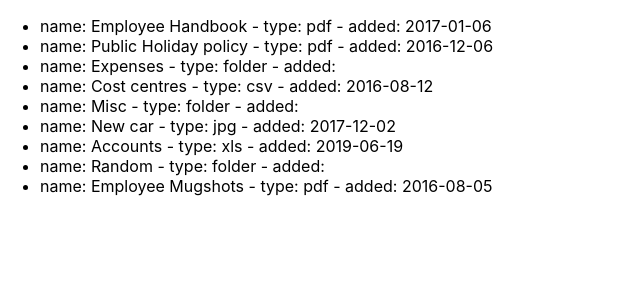
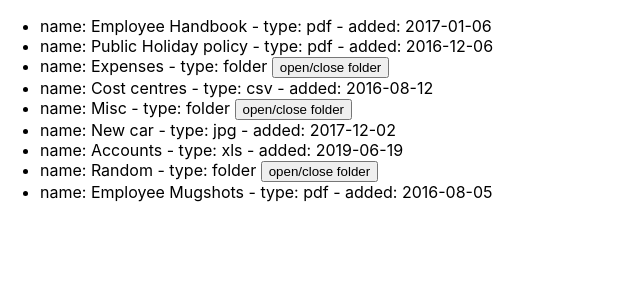
Before and after one commit to timothydowd/bright-hr-tech-test, a React (Create React App) app: page / in a window 1280 px wide. Shown: the top 300 px of the page, without its empty margins (0-640 px from the left). Built offline with nearby package versions, Linux system fonts and the light colour scheme.

Commit message:
added buttons for folders

```diff
--- a/src/App.js
+++ b/src/App.js
@@ -1,23 +1,38 @@
-import React, { Component } from 'react'
-import data from './data/data.json'
+import React, { Component } from "react";
+import data from "./data/data.json";
 
 export default class App extends Component {
-  constructor(props){
-    super(props)
+  constructor(props) {
+    super(props);
     this.state = {
       data: data
-    }
+    };
   }
+
+  handleClickFolderButton(){
+    console.log('click open folder')
+  }
+
   render() {
     return (
       <ul>
         {this.state.data.map(item => {
-          return(
-            <li key={item.name}>name: {item.name} - type: {item.type} - added: {item.added}</li>
-          )
+          if (item.type === "folder") {
+            return (
+              <li key={item.name}>
+                name: {item.name} - type: {item.type}{" "}
+                <button onClick={ this.handleClickFolderButton }>open/close folder</button>
+              </li>
+            );
+          } else {
+            return (
+              <li key={item.name}>
+                name: {item.name} - type: {item.type} - added: {item.added}
+              </li>
+            );
+          }
         })}
-
       </ul>
-    )
+    );
   }
 }
```
